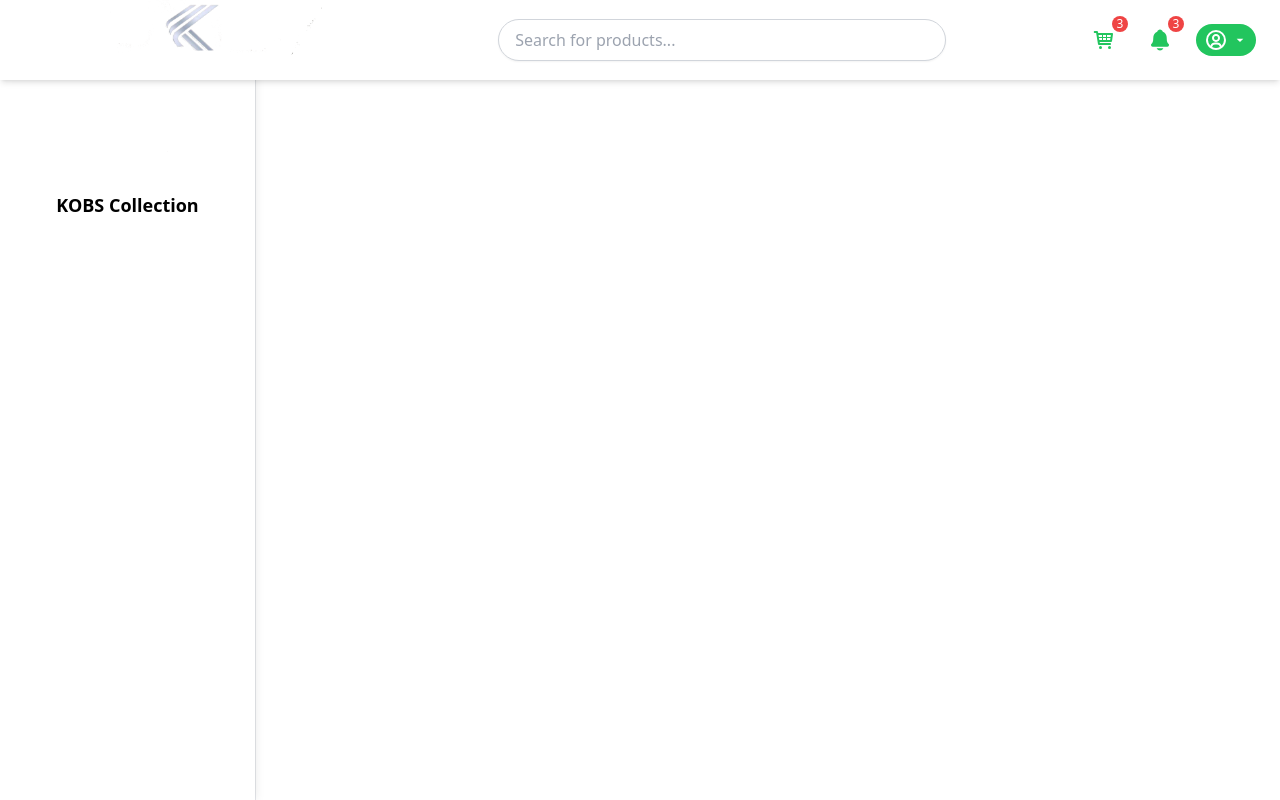
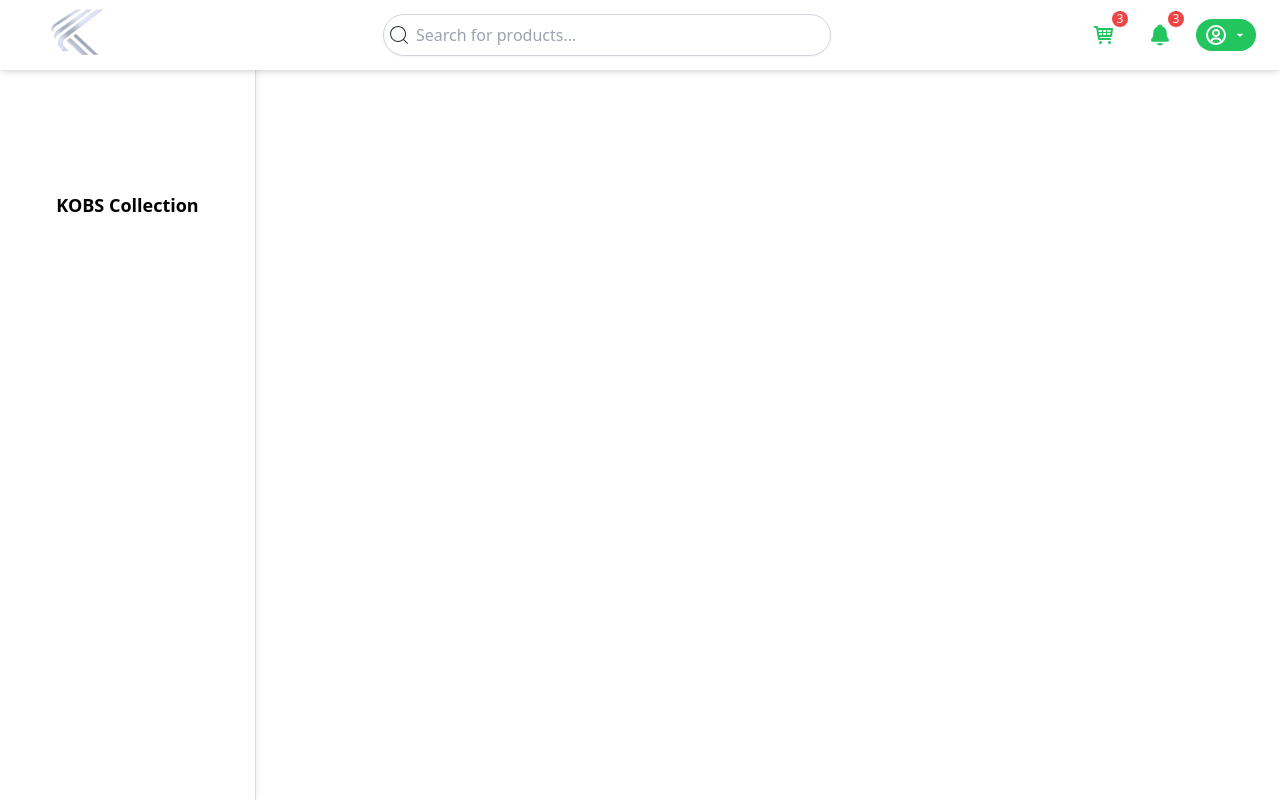
Before and after one commit to Nonoz951/Kobs-collection, a React (Create React App) app: page / in a window 1280 px wide. Built offline with nearby package versions, Linux system fonts and the light colour scheme.

Commit message:
added logo on header

```diff
--- a/src/components/header/Header.jsx
+++ b/src/components/header/Header.jsx
@@ -5,24 +5,25 @@ import DropDown from "./DropDown";
 import { IoNotifications } from "react-icons/io5";
 import { TiShoppingCart } from "react-icons/ti";
 import { IoMdArrowDropup } from "react-icons/io";
-import Logo from '../../assets/images/logo_png_3.png'
+import Logo from '../../assets/images/logo_png_4.png'
+import { CiSearch } from "react-icons/ci";
 
 const Header = () => {
   const [showDropDown, setShowDropDown] = useState(false);
 
   return (
-    <div className="w-full h-20 fixed py-2 top-0 shadow-md bg-white px-6 z-50 flex items-center justify-between">
-      {/* Logo Section */}
-      {/* <div className="flex items-center h-full"> */}
-        <img src={Logo} alt="KOB'S Collection" className="h-56 w-auto object-contain" />
-      {/* </div> */}
+    <div className="w-full h-[70px] fixed py-2 top-0 shadow-md bg-white px-6 z-50 flex items-center justify-between">
+
+      {/* Logo */}
+        <img src={Logo} alt="KOB'S Collection" className="h-24 w-auto object-contain" />
 
       {/* Search Bar */}
-      <div className="w-1/2 max-w-md">
+      <div className="w-1/2 relative max-w-md gap-2 items-center flex">
+        <CiSearch className="absolute left-1 text-gray-800 font-bold" fontSize="24"/>
         <input
           type="text"
           placeholder="Search for products..."
-          className="w-full px-4 py-2 border border-gray-300 rounded-full focus:outline-none focus:ring-2 focus:ring-green-500 shadow-sm"
+          className="w-full px-8 py-2 border border-gray-300 rounded-full focus:outline-none focus:ring-2 focus:ring-green-500 shadow-sm"
         />
       </div>
 
```
Also changed, not shown: src/assets/images/logo_png_4.png (added).
